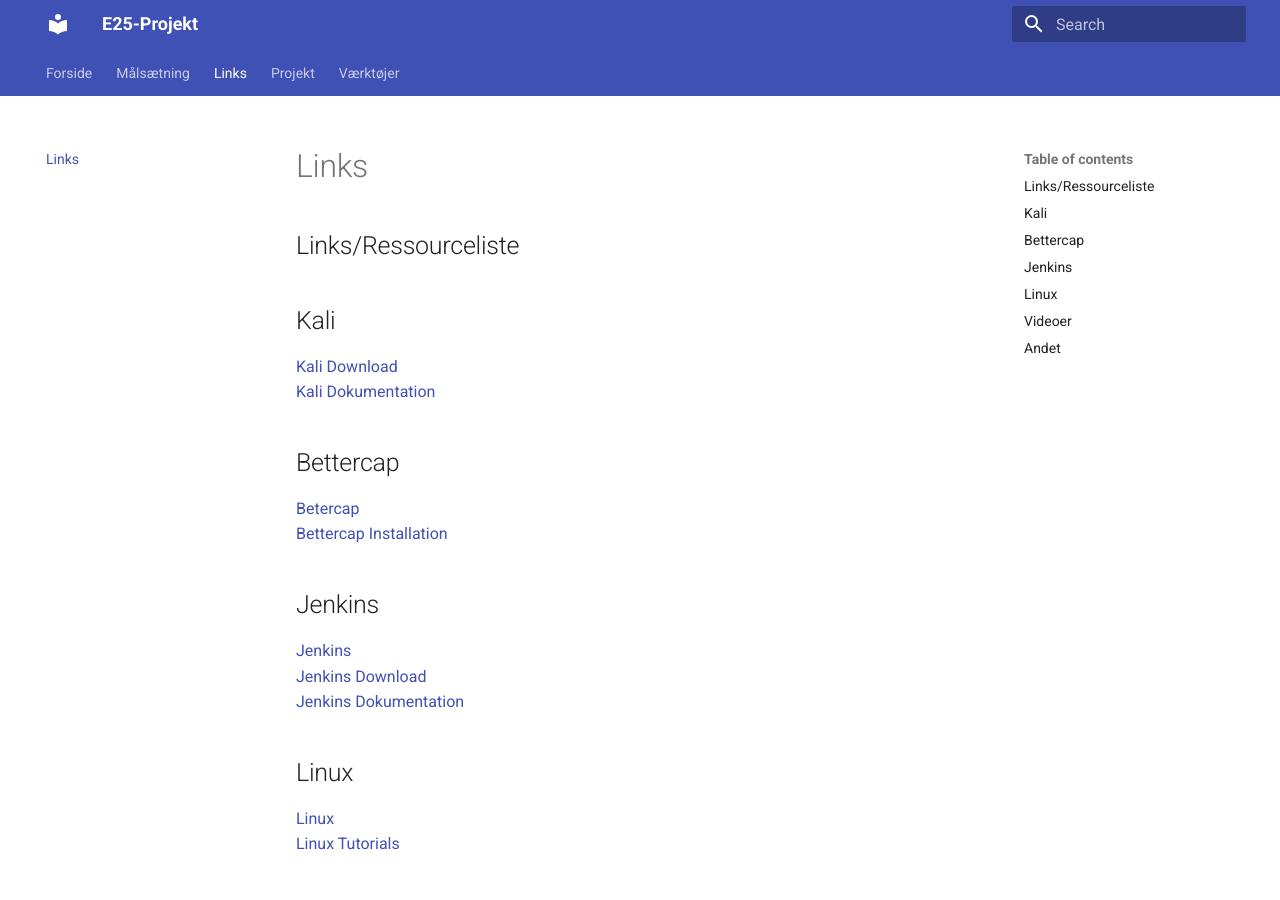
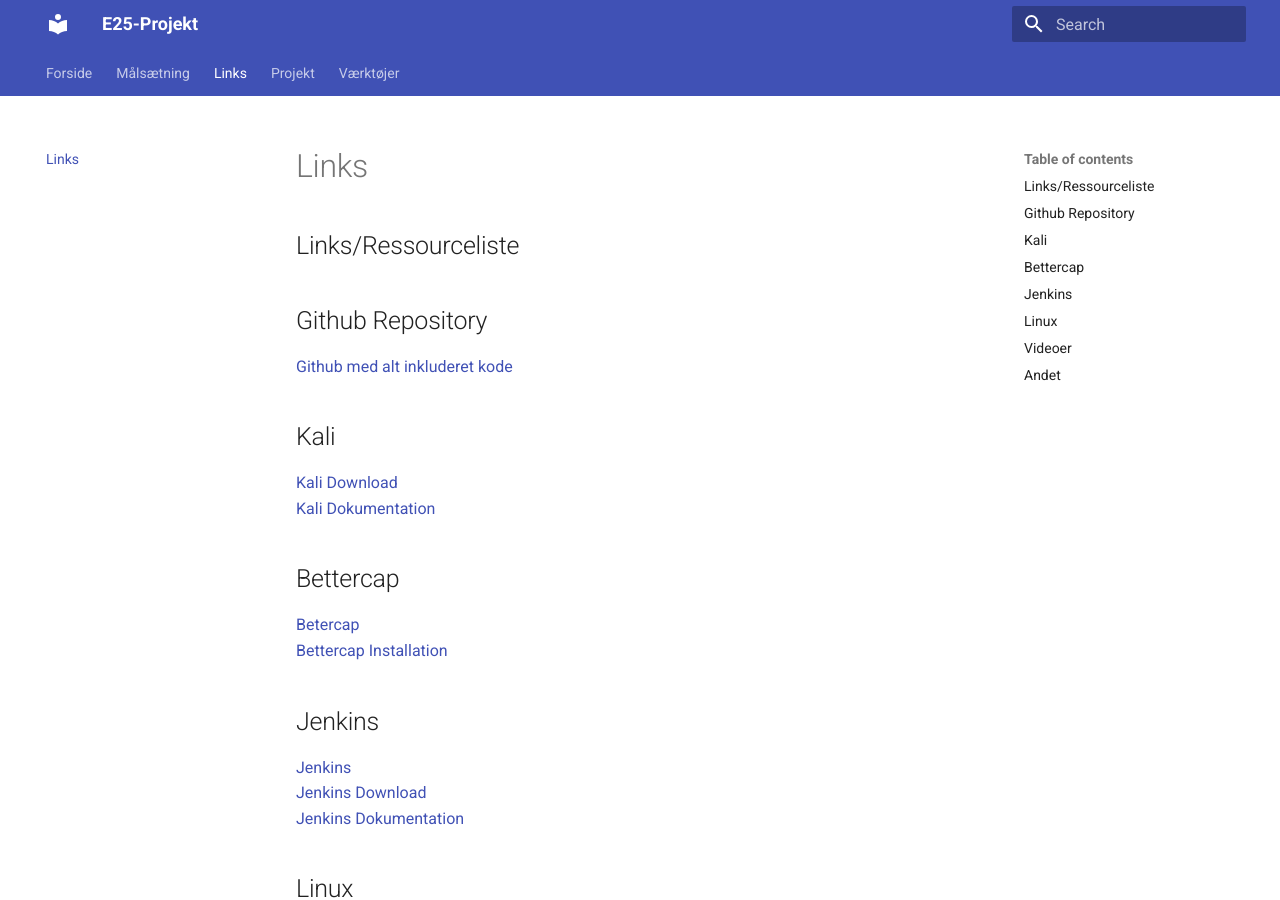
Before and after one commit to Efily/E25-Projekt, an MkDocs documentation site: the page built from docs/links.md, in a window 1280 px wide and 900 px high. Built offline with MkDocs 1.6.1 and Material for MkDocs 9.7.7, drawn with Linux system fonts in a browser that asks for light colours.

Commit message:
Update links.md

```diff
--- a/docs/links.md
+++ b/docs/links.md
@@ -1,4 +1,7 @@
 ##Links/Ressourceliste
+
+##Github Repository
+[Github med alt inkluderet kode](https://github.com/Efily/E25-Projekt)
 
 ##Kali
 [Kali Download](https://www.kali.org/get-kali/#kali-platforms)
```
